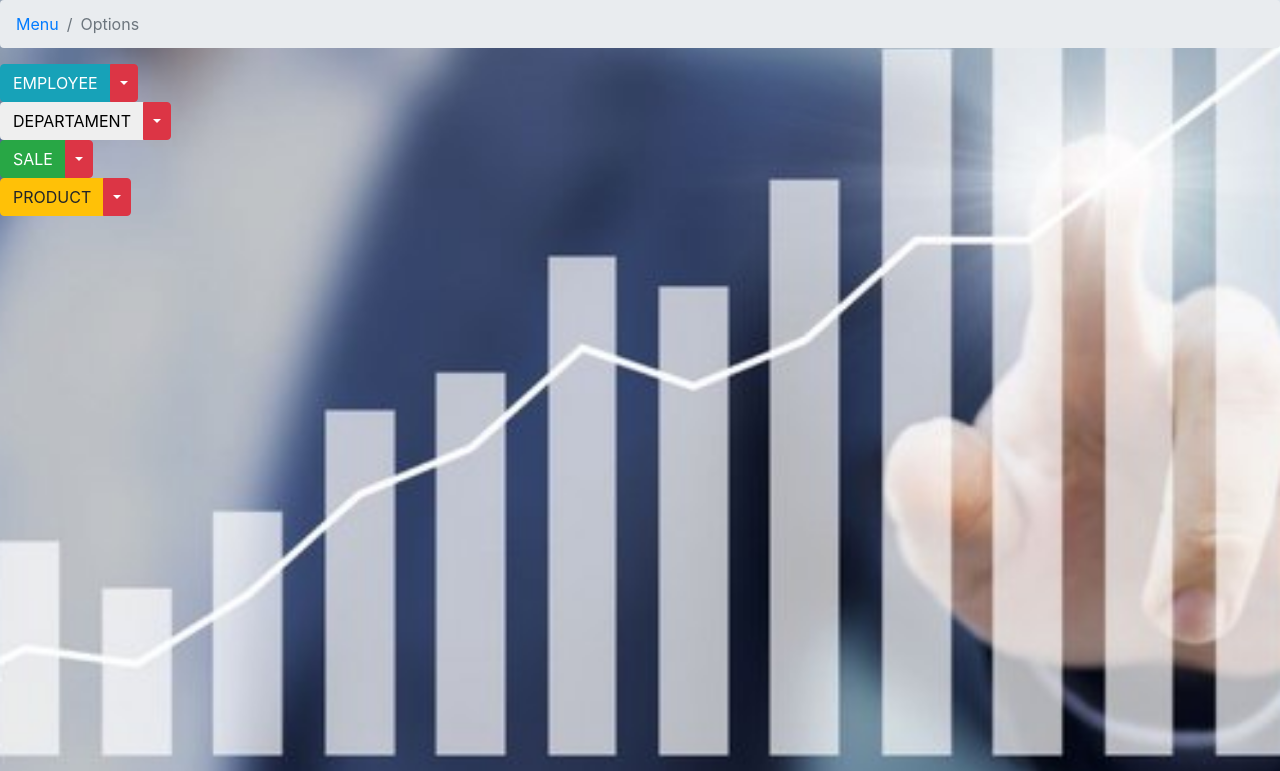
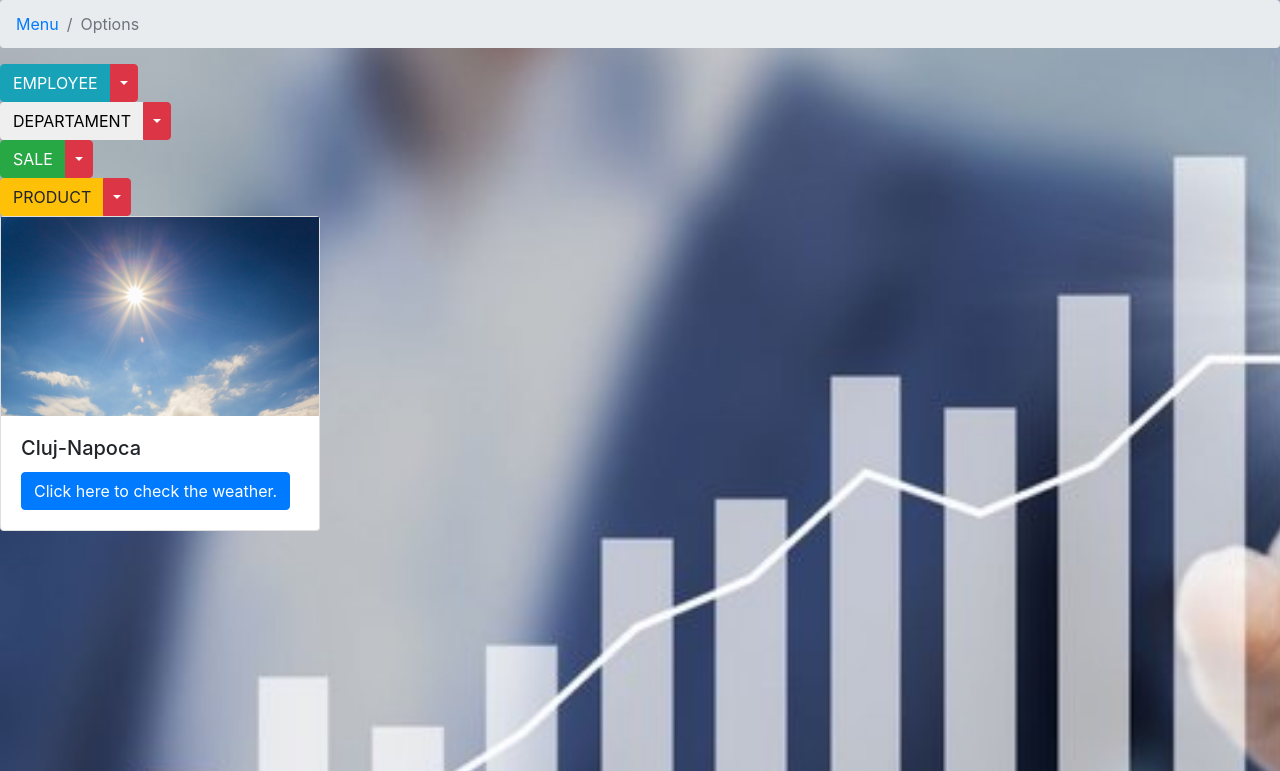
Before and after one commit to ardeleanraz/django_shoppinp_app, a Django app: page /options/ in a window 1280 px wide. Shown: the top 771 px of the page. Run offline with Django 3.2, Linux system fonts and the light colour scheme; some libraries are stand-ins or nearby versions.

Commit message:
Update django

```diff
--- a/CompData/static/CompData/style.css
+++ b/CompData/static/CompData/style.css
@@ -1,7 +1,7 @@
 body {
     background: white url('images/image.gif') no-repeat;
-    background-size: 1800px 900px;
+    background-size: 1850px 950px;
     background-repeat: no-repeat;
-    background-position: bottom;
+    background-position: ;
     background-attachment: fixed;
 }
--- a/CompData/templates/CompData/departament.html
+++ b/CompData/templates/CompData/departament.html
@@ -12,6 +12,7 @@
     <title>Options</title>
 </head>
 <body>
+<!--ToolBar -->
 <nav aria-label="breadcrumb">
     <ol class="breadcrumb">
         <li class="breadcrumb-item"><a href="/admin">Menu</a></li>
@@ -21,12 +22,15 @@
 
 
 <!-- SPLIT BUTTON FOR EMPLOYEE-->
+
 <div class="btn-group">
     <button type="button" class="btn btn-info">EMPLOYEE</button>
-  <button type="button" class="btn btn-danger dropdown-toggle dropdown-toggle-split" data-toggle="dropdown" aria-haspopup="true" aria-expanded="false">
+    <button type="button" class="btn btn-danger dropdown-toggle dropdown-toggle-split" data-toggle="dropdown"
+            aria-haspopup="true" aria-expanded="false">
         <span class="sr-only">Toggle Dropdown</span>
     </button>
     <div class="dropdown-menu">
+
         <a class="dropdown-item" href='/best_employee'>Best Employee</a>
         <a class="dropdown-item" href='/employee_sale'>Employee Sale</a>
         <a class="dropdown-item" href='/employee_list'>Employee List</a>
@@ -38,7 +42,8 @@
 <!-- SPLIT BUTTON FOR DEPARTAMENT -->
 <div class="btn-group">
     <button type="button" class="btn btn-Succes">DEPARTAMENT</button>
-  <button type="button" class="btn btn-danger dropdown-toggle dropdown-toggle-split" data-toggle="dropdown" aria-haspopup="true" aria-expanded="false">
+    <button type="button" class="btn btn-danger dropdown-toggle dropdown-toggle-split" data-toggle="dropdown"
+            aria-haspopup="true" aria-expanded="false">
         <span class="sr-only">Toggle Dropdown</span>
     </button>
     <div class="dropdown-menu">
@@ -52,7 +57,8 @@
 <!-- SPLIT BUTTON FOR SALE-->
 <div class="btn-group">
     <button type="button" class="btn btn-success">SALE</button>
-  <button type="button" class="btn btn-danger dropdown-toggle dropdown-toggle-split" data-toggle="dropdown" aria-haspopup="true" aria-expanded="false">
+    <button type="button" class="btn btn-danger dropdown-toggle dropdown-toggle-split" data-toggle="dropdown"
+            aria-haspopup="true" aria-expanded="false">
         <span class="sr-only">Toggle Dropdown</span>
     </button>
     <div class="dropdown-menu">
@@ -66,7 +72,8 @@
 <!-- SPLIT BUTTON FOR PRODUCT -->
 <div class="btn-group">
     <button type="button" class="btn btn-warning">PRODUCT</button>
-  <button type="button" class="btn btn-danger dropdown-toggle dropdown-toggle-split" data-toggle="dropdown" aria-haspopup="true" aria-expanded="false">
+    <button type="button" class="btn btn-danger dropdown-toggle dropdown-toggle-split" data-toggle="dropdown"
+            aria-haspopup="true" aria-expanded="false">
         <span class="sr-only">Toggle Dropdown</span>
     </button>
     <div class="dropdown-menu">
@@ -82,6 +89,14 @@
 {% load static %}
 <link rel="stylesheet" type="text/css" href="{% static 'CompData/style.css' %}">
 
+<!--Weather-->
+<div class="card" style="width: 20rem;">
+  <img class="card-img-tp" src="images/sun.jpg" alt="Weather">
+  <div class="card-body">
+    <h5 class="card-title">Cluj-Napoca </h5>
+    <a href="https://weather.com/weather/today/l/46.77,23.62?par=google" class="btn btn-primary">Click here to check the weather.</a>
+  </div>
+</div>
 
 
 
```
Also changed, not shown: CompData/static/CompData/images/sun.gif (added), CompData/static/CompData/images/sun.jpg (added). Lines whose indentation alone changed are shown as unchanged.
